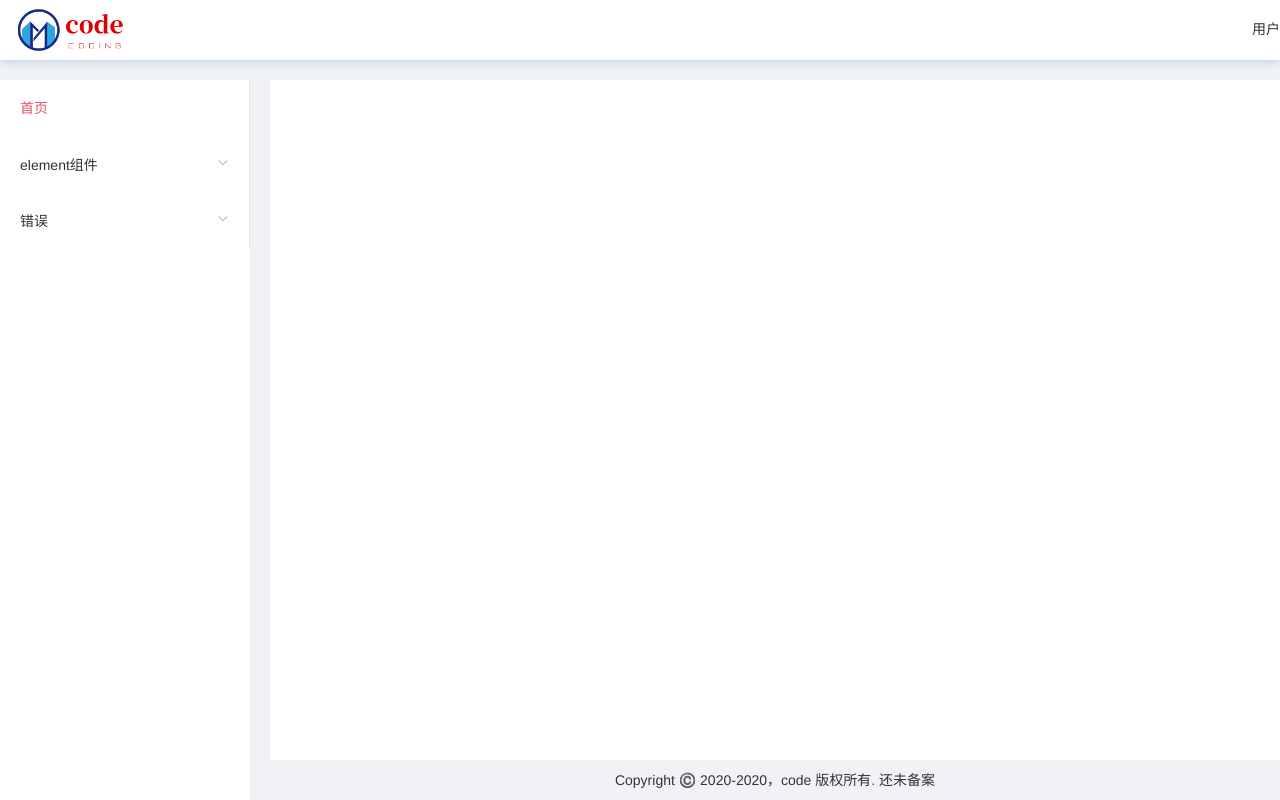
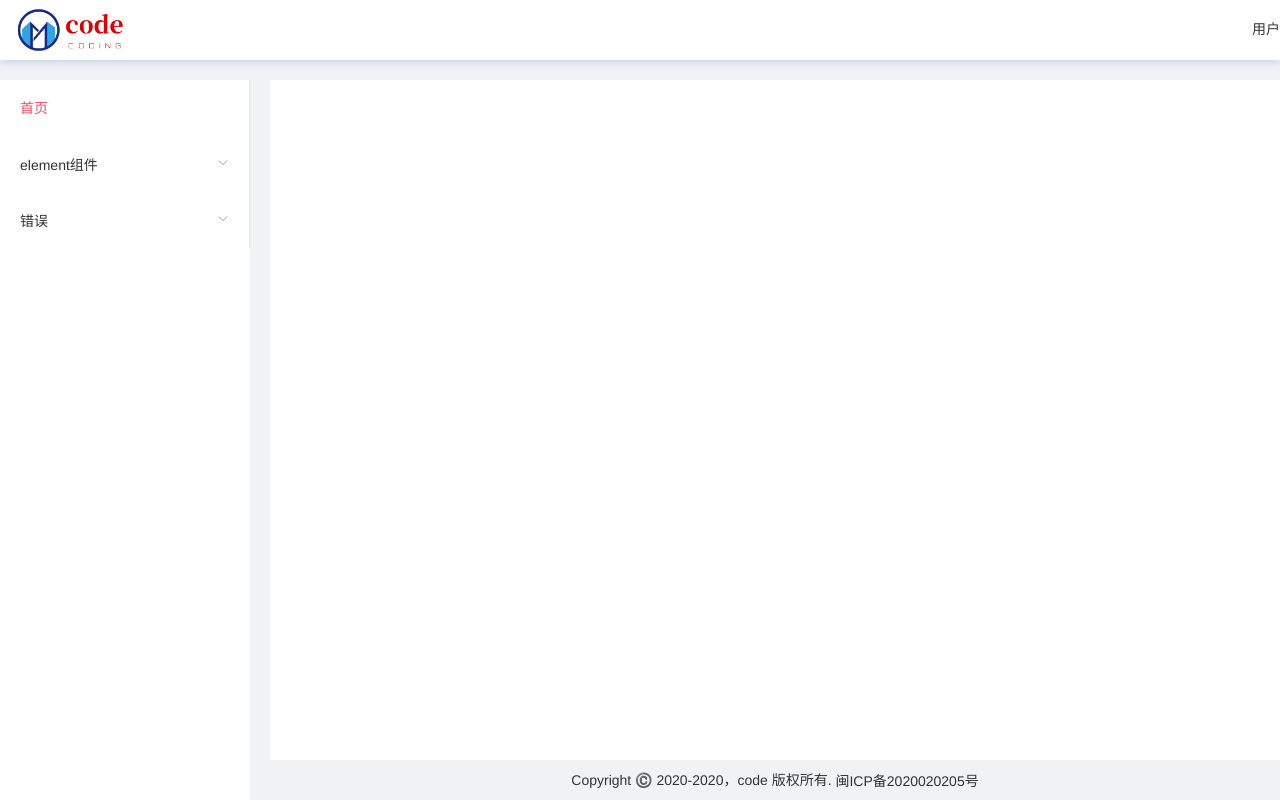
Before and after one commit to wade3po/system, a Vue app: page /index in a window 1280 px wide. Built offline with nearby package versions, Linux system fonts and the light colour scheme.

Commit message:
路径设置

```diff
--- a/src/assets/css/reset.scss
+++ b/src/assets/css/reset.scss
@@ -375,6 +375,7 @@ a {
   cursor: pointer;
   text-decoration: none;
   vertical-align: middle;
+  color: $font-color;
 }
 
 ul,
--- a/src/views/common/Layout.vue
+++ b/src/views/common/Layout.vue
@@ -18,7 +18,7 @@
             </transition>
           </div>
           <el-footer class="foot-wrap">
-            Copyright ©️ 2020-2020，code 版权所有. 还未备案
+            Copyright ©️ 2020-2020，code 版权所有. <a href="http://beian.miit.gov.cn">闽ICP备2020020205号</a>
           </el-footer>
         </el-main>
       </el-container>
--- a/vue.config.js
+++ b/vue.config.js
@@ -11,6 +11,7 @@ module.exports = {
       },
     },
   },
+  publicPath: '/system',
   css: {
     loaderOptions: {
       scss: {
```
